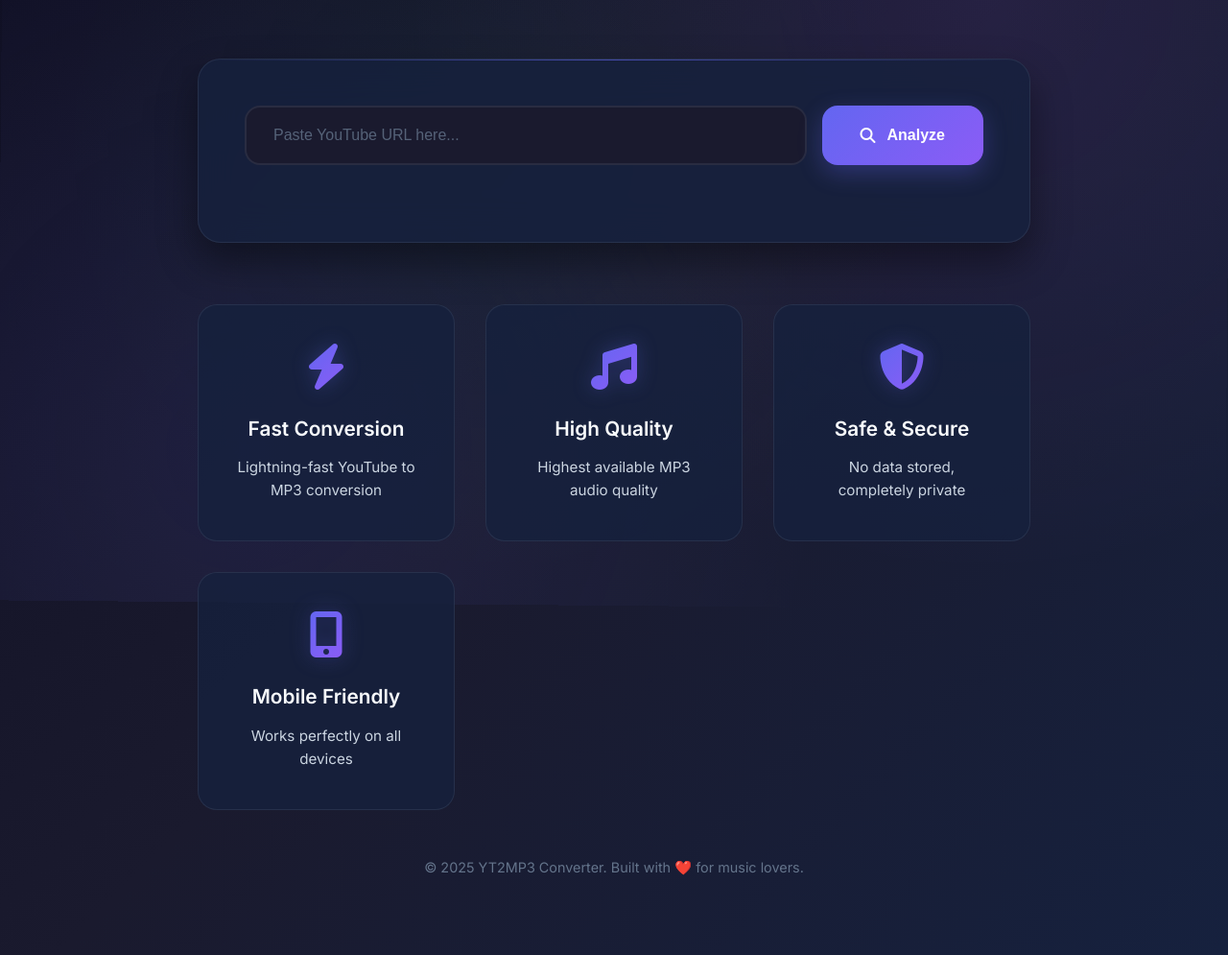
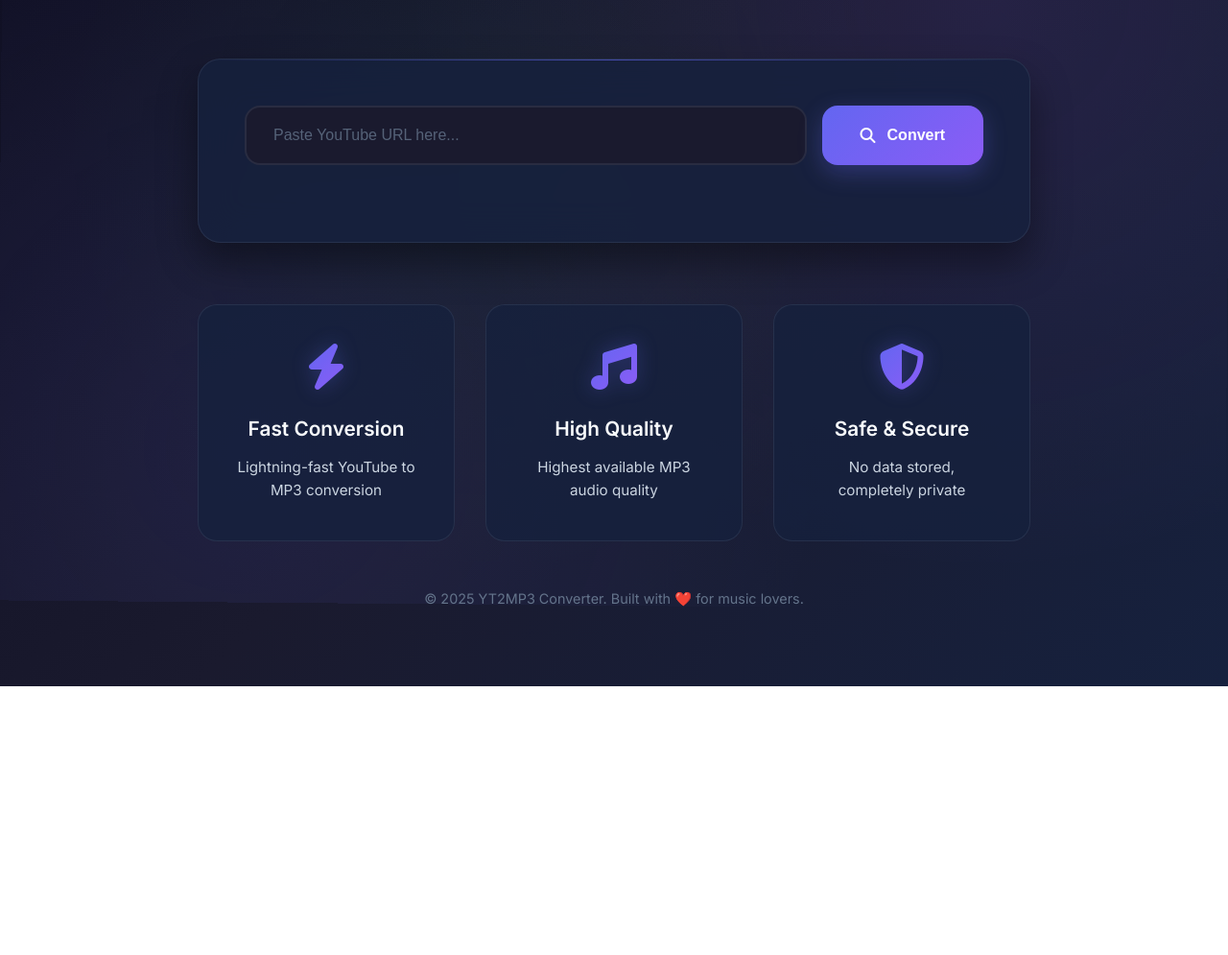
Before and after one commit to valentinnv/YT2MP3VALI, a website: page public/index.html in a window 1280 px wide. Shown: the part 159-1154 px from the top of the page at 96% size. After the commit the page ends 874 px from the top, so only its background shows below. Drawn offline with Linux system fonts and the light colour scheme.

```diff
--- a/public/index.html
+++ b/public/index.html
@@ -29,7 +29,7 @@
                     >
                     <button id="analyzeBtn" class="btn btn-primary">
                         <i class="fas fa-search"></i>
-                        Analyze
+                        Convert
                     </button>
                 </div>
 
@@ -75,11 +75,6 @@
                     <h3>Safe & Secure</h3>
                     <p>No data stored, completely private</p>
                 </div>
-                <div class="feature">
-                    <i class="fas fa-mobile-alt"></i>
-                    <h3>Mobile Friendly</h3>
-                    <p>Works perfectly on all devices</p>
-                </div>
             </div>
         </main>
 
```
